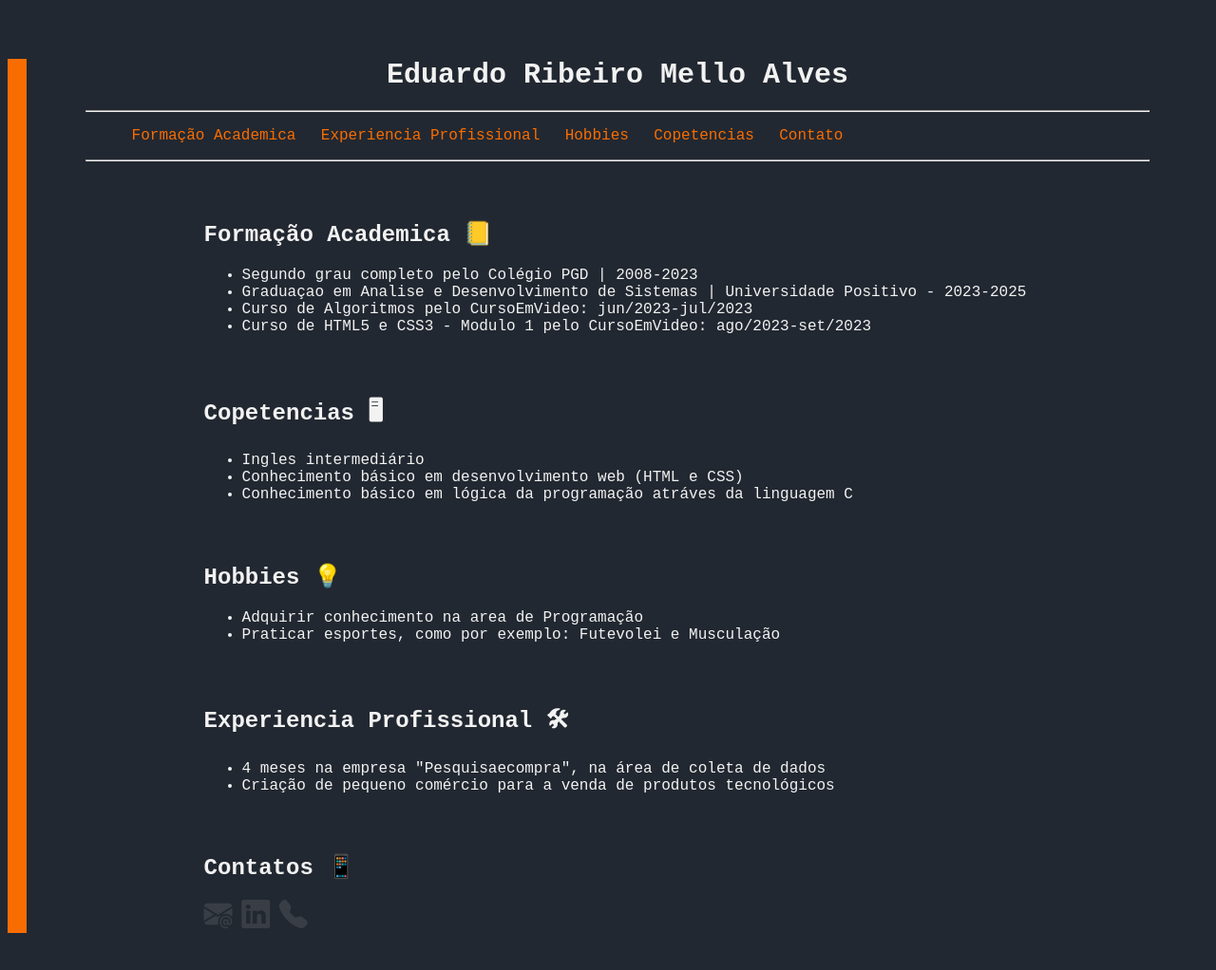
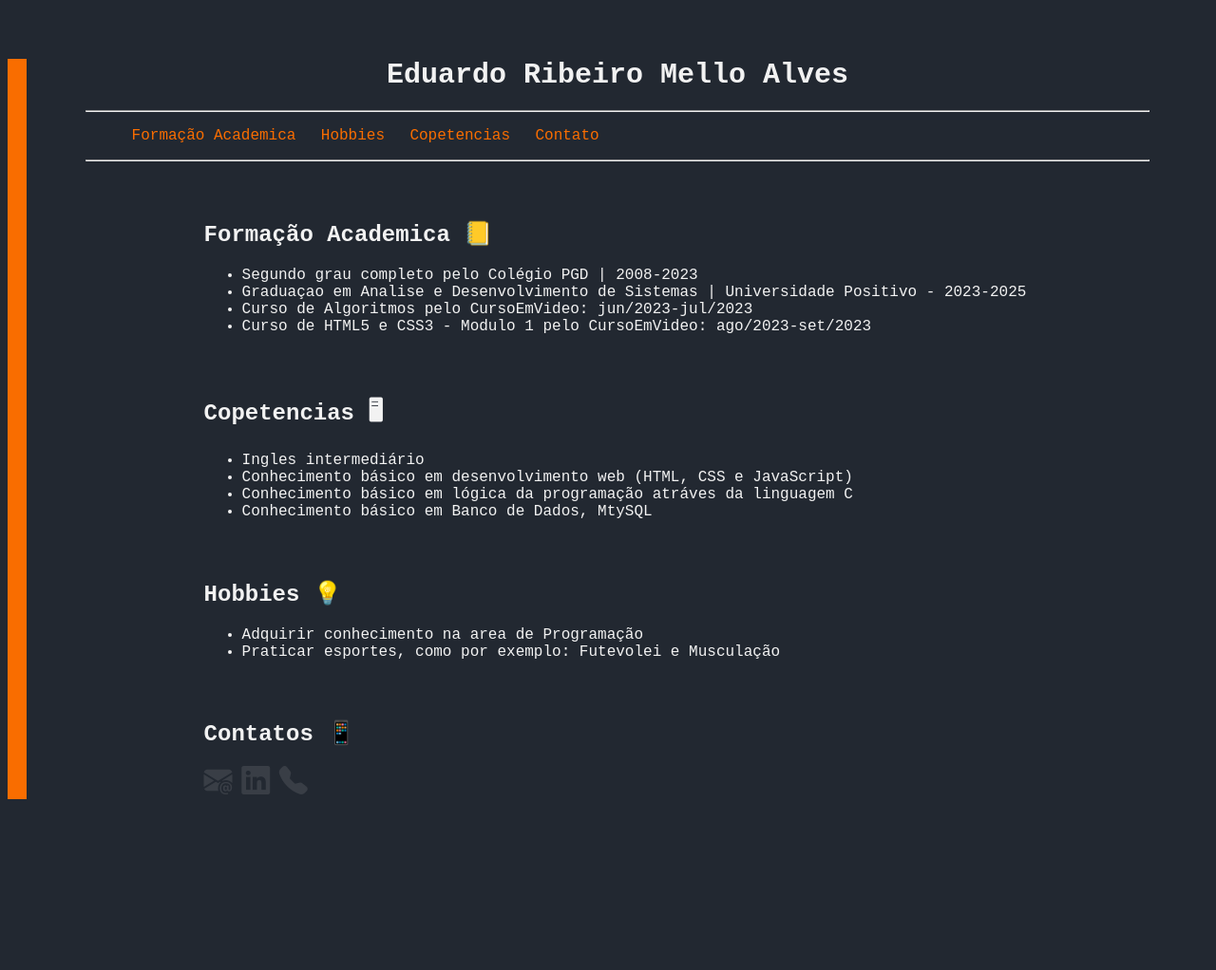
Before and after one commit to eduardormalves/curriculotrabalho, a plain HTML site: page docs/index.html in a window 1280 px wide. Shown: the whole page at 95% size. After the commit the page ends 904 px from the top, so only its background shows below. Drawn offline with nearby package versions, Linux system fonts and the light colour scheme.

Commit message:
index.html

```diff
--- a/docs/index.html
+++ b/docs/index.html
@@ -15,7 +15,6 @@
         <nav>
             <ul>
                 <a class="linkmenu" href="#formacao"><li class="listmenu">Formação Academica</li></a>
-                <a class="linkmenu" href="#experiencia"><li class="listmenu">Experiencia Profissional</li></a>
                 <a class="linkmenu" href="#hobbies"><li class="listmenu">Hobbies</li></a>
                 <a class="linkmenu" href="#copetencias"><li class="listmenu">Copetencias</li></a>
                 <a class="linkmenu" href="#contato"><li class="listmenu">Contato</li></a>
@@ -42,8 +41,9 @@
              <h2>Copetencias &#x1F5A5;</h2>
                 <ul>
                     <li>Ingles intermediário</li>
-                    <li>Conhecimento básico em desenvolvimento web (HTML e CSS)</li>
+                    <li>Conhecimento básico em desenvolvimento web (HTML, CSS e JavaScript)</li>
                     <li>Conhecimento básico em lógica da programação atráves da linguagem C</li>
+                    <li>Conhecimento básico em Banco de Dados, MtySQL</li>
                 </ul>
         </section>
     </div>
@@ -53,15 +53,6 @@
                 <ul>
                     <li>Adquirir conhecimento na area de Programação</li>
                     <li>Praticar esportes, como por exemplo: Futevolei e Musculação</li>
-                </ul>
-        </section>
-    </div>
-    <div>
-        <section id="experiencia">
-            <h2>Experiencia Profissional &#x1F6E0;</h2>
-                <ul>
-                    <li>4 meses na empresa "Pesquisaecompra", na área de coleta de dados</li>
-                    <li>Criação de pequeno comércio para a venda de produtos tecnológicos</li>
                 </ul>
         </section>
     </div>
```
